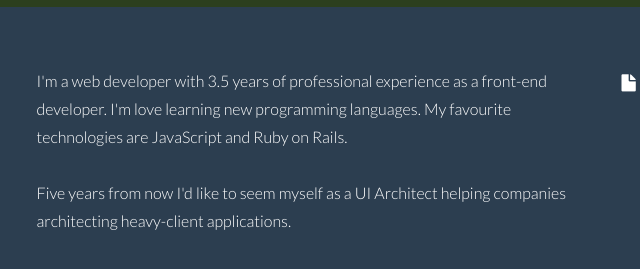
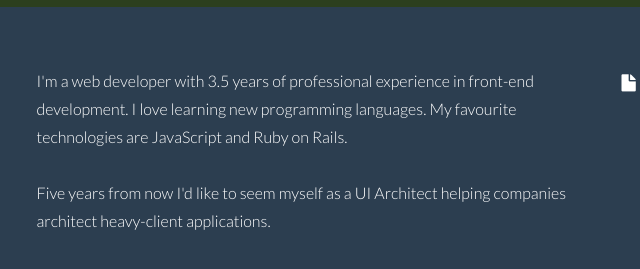
Before and after one commit to jugg3rn4u7/MyProfile, a website: page index.html in a window 1280 px wide. Shown: the part 473-742 px from the top of the page, 326-966 px from the left. Drawn offline with nearby package versions, Linux system fonts and the light colour scheme; some packages are replaced by stand-ins of ours.

Commit message:
Cosmetic bug fixes

```diff
--- a/views/about.html
+++ b/views/about.html
@@ -19,7 +19,7 @@
                     <h5>ABOUT</h5>
                 </div>
                 <div class="col-lg-6">
-                <p>I'm a web developer with 3.5 years of professional experience as a front-end developer. I'm love learning new programming languages. My favourite technologies are JavaScript and Ruby on Rails. <br/><br/> Five years from now I'd like to seem myself as a UI Architect helping companies architecting heavy-client applications.</p>
+                <p>I'm a web developer with 3.5 years of professional experience in front-end development. I love learning new programming languages. My favourite technologies are JavaScript and Ruby on Rails. <br/><br/> Five years from now I'd like to seem myself as a UI Architect helping companies architect heavy-client applications.</p>
                 </div>
                 <div class="col-lg-3">
                     <p><a href="./resumes/Resume.docx" download><i class="icon-file"></i><sm>DOWNLOAD RESUME'</sm></a></p>
```
